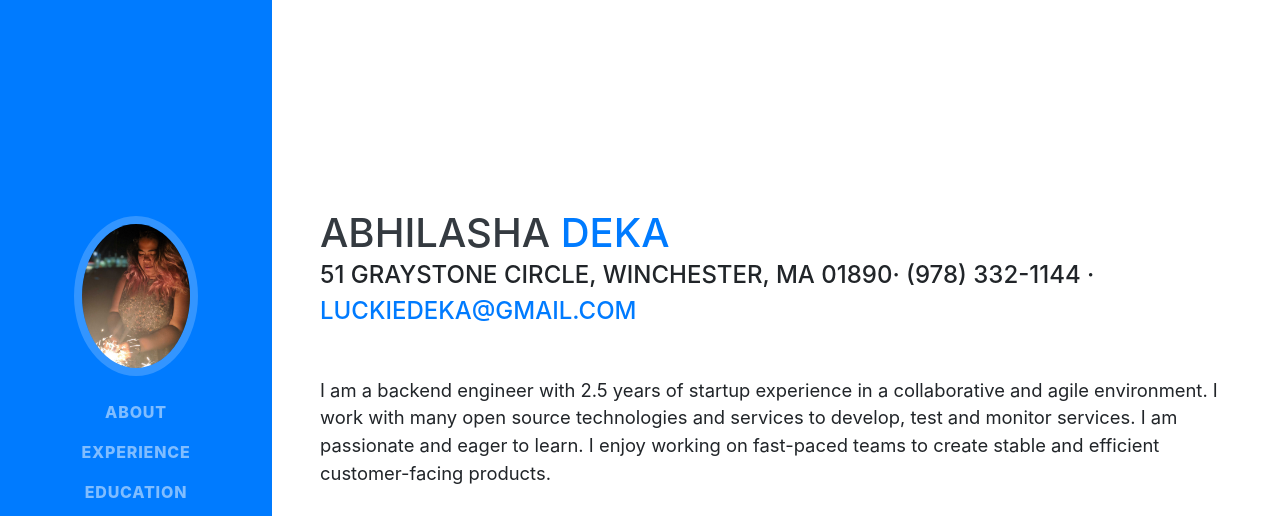
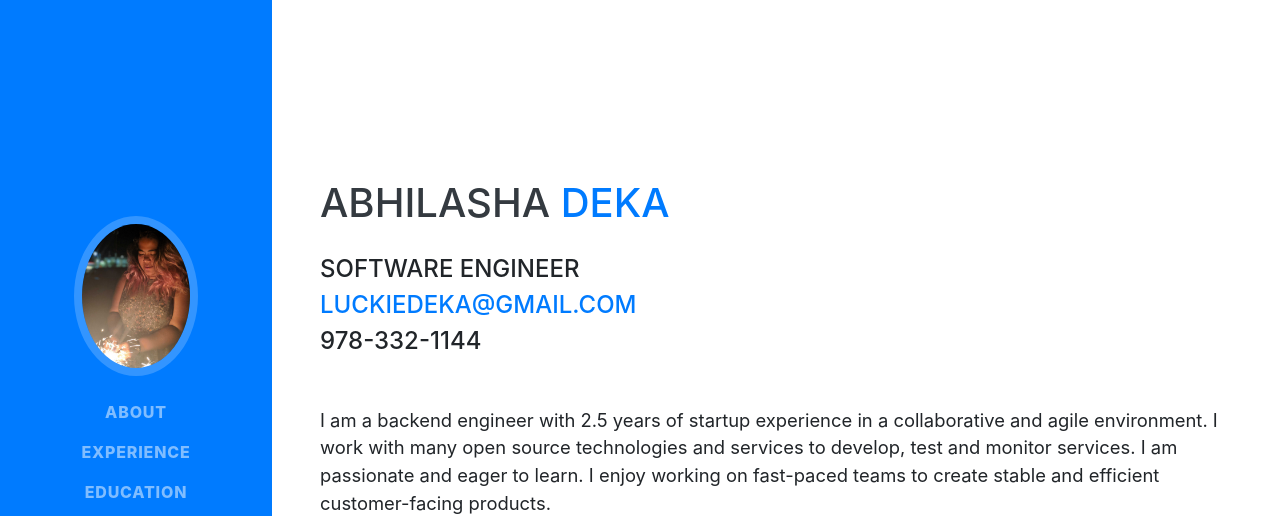
Before and after one commit to ashadeka/ashadeka.github.io, a website with bundled scripts: page index.html in a window 1280 px wide. Shown: the top 516 px of the page. Built offline with nearby package versions, Linux system fonts and the light colour scheme; a web font is replaced by a local one.

Commit message:
change_heading

```diff
--- a/index.html
+++ b/index.html
@@ -66,8 +66,11 @@
         <h1 class="mb-0">Abhilasha
           <span class="text-primary">Deka</span>
         </h1>
-        <div class="subheading mb-5">51 Graystone Circle, Winchester, MA 01890· (978) 332-1144 ·
-          <a href="mailto:name@email.com">luckiedeka@gmail.com</a>
+        <br>
+        <div class="subheading mb-5">Software Engineer
+          <br>
+          <a href="mailto:luckiedeka@gmail.com">luckiedeka@gmail.com</a>
+          <br> 978-332-1144
         </div>
         <p class="lead mb-5">I am a backend engineer with 2.5 years of startup experience in a collaborative and agile environment. I work with many open source technologies and services to develop, test and monitor services. I am passionate and eager to learn. I enjoy working on fast-paced teams to create stable and efficient customer-facing products.</p>
         <div class="social-icons">
```
